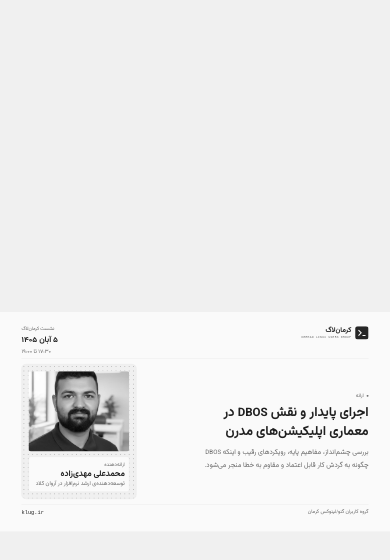
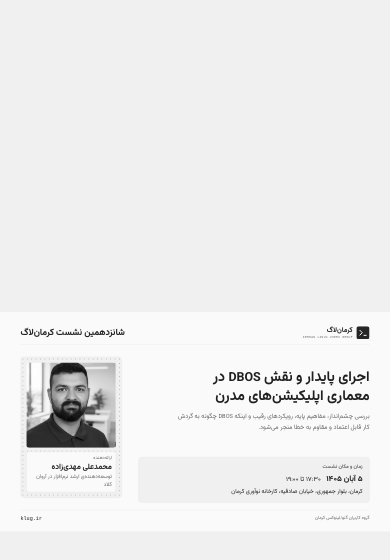
Before and after one commit to AmirMehrabi/KLUG, a Laravel app: page /posters/poster.html in a window 390 px wide. Shown: the top 560 px of the page. Run offline with Laravel 12, Linux system fonts and the light colour scheme.

Commit message:
Redesign event posters and add mobile and slider formats

```diff
--- a/public/posters/event.js
+++ b/public/posters/event.js
@@ -1,7 +1,9 @@
 // Update this file to use all six layouts for another event.
 window.posterEvent = {
+    meeting: 'شانزدهمین نشست کرمان‌لاگ',
     date: '۵ آبان ۱۴۰۵',
     time: '۱۷:۳۰ تا ۱۹:۰۰',
+    address: 'کرمان، بلوار جمهوری، خیابان صادقیه، کارخانه نوآوری کرمان',
     title: 'اجرای پایدار و نقش DBOS در معماری اپلیکیشن‌های مدرن',
     description: 'بررسی چشم‌انداز، مفاهیم پایه، رویکردهای رقیب و اینکه DBOS چگونه به گردش کار قابل اعتماد و مقاوم به خطا منجر می‌شود.',
     speaker: 'محمدعلی مهدی‌زاده',
--- a/public/posters/poster.css
+++ b/public/posters/poster.css
@@ -8,7 +8,6 @@
     --paper: #fafafa;
     --ink: #202020;
     --muted: #686868;
-    --leaf: #262626;
     --line: #dedede;
     --wash: #f0f0f0;
     --mono: ui-monospace, 'Liberation Mono', monospace;
@@ -16,203 +15,258 @@
 }
 * { box-sizing: border-box; }
 body { margin: 0; background: var(--wash); }
-h1, p, figure { margin: 0; }
+h1, h2, p, figure { margin: 0; }
+[hidden] { display: none !important; }
 .poster {
     position: absolute;
     display: grid;
     width: 1600px;
     height: 900px;
-    padding: 58px 88px 48px;
+    padding: 58px 84px 42px;
+    gap: 30px 68px;
     overflow: hidden;
     color: var(--ink);
     background: var(--paper);
     transform-origin: top left;
-    grid-template-rows: 134px 1fr 63px;
+    grid-template-columns: minmax(0, 1fr) 416px;
+    grid-template-rows: 76px minmax(0, 1fr) auto 46px;
+    grid-template-areas: 'head head' 'talk speaker' 'schedule speaker' 'foot foot';
 }
 .story {
     width: 1080px;
     height: 1920px;
-    padding: 250px 76px 310px;
-    grid-template-rows: 155px 1fr auto 84px;
+    padding: 246px 76px 292px;
+    gap: 28px;
+    grid-template-columns: minmax(0, 1fr);
+    grid-template-rows: 98px minmax(0, 1fr) auto auto 65px;
+    grid-template-areas: 'head' 'talk' 'schedule' 'speaker' 'foot';
 }
-.masthead, .footer {
-    display: flex;
-    align-items: center;
-    justify-content: space-between;
+.masthead { grid-area: head; display: flex; align-items: flex-start; justify-content: space-between; gap: 28px; border-bottom: 1px solid var(--line); }
+.brand { display: flex; align-items: center; gap: 15px; }
+.brand img { display: block; width: 54px; height: 54px; }
+.brand strong, .brand span { display: block; }
+.brand strong { font-size: 27px; line-height: 1.25; }
+.mono { font-family: var(--mono); }
+.brand .mono { color: var(--muted); font-size: 12px; letter-spacing: .11em; margin-top: 5px; }
+.program { grid-area: talk; align-self: center; min-width: 0; }
+.meeting { padding-top: 4px; font-size: 35px; line-height: 1.45; font-weight: 700; }
+h1 { max-width: 920px; font-size: 55px; line-height: 1.38; text-wrap: balance; }
+.description { max-width: 810px; margin-top: 19px; color: var(--muted); font-size: 25px; line-height: 1.8; text-wrap: pretty; }
+.schedule {
+    grid-area: schedule;
+    display: grid;
+    align-content: start;
+    gap: 10px;
+    padding: 23px 27px;
+    border: 1px solid var(--line);
+    border-radius: 13px;
+    background: var(--wash);
 }
-.masthead { align-items: flex-start; border-bottom: 1px solid var(--line); }
-.brand { display: flex; align-items: center; gap: 16px; }
-.brand img { display: block; width: 55px; height: 55px; }
-.brand strong, .brand span, .event-date span, .event-date strong { display: block; }
-.brand strong { font-size: 27px; line-height: 1.35; }
-.mono { font-family: var(--mono); }
-.brand .mono { color: var(--muted); font-size: 12px; letter-spacing: .11em; margin-top: 3px; }
-.event-date { display: grid; gap: 12px; text-align: left; line-height: 1.35; }
-.event-date span { font-size: 19px; color: var(--muted); }
-.event-date strong { font-size: 31px; }
-.event-date .event-time { font-size: 22px; }
-.event-date .event-time[hidden] { display: none; }
-.eyebrow, .speaker-label { display: block; color: var(--muted); font-size: 20px; }
-.eyebrow { display: flex; align-items: center; gap: 12px; }
-.eyebrow::before { content: ''; width: 8px; height: 8px; border-radius: 50%; background: currentColor; }
-h1 { max-width: 820px; margin-top: 18px; font-size: 51px; line-height: 1.5; text-wrap: balance; }
-.description { max-width: 730px; margin-top: 20px; color: var(--muted); font-size: 27px; line-height: 1.9; text-wrap: pretty; }
+.schedule h2 { font-size: 20px; color: var(--muted); }
+.schedule-when { display: flex; align-items: baseline; flex-wrap: wrap; gap: 7px 22px; }
+.date { font-size: 31px; }
+.time { font-size: 26px; }
+.address { font-size: 23px; line-height: 1.65; }
+.calendar-date, .window-bar { display: none; }
+.speaker { grid-area: speaker; min-width: 0; }
 .portrait { overflow: hidden; background: var(--wash); }
 .portrait img { display: block; width: 100%; height: 100%; object-fit: cover; filter: grayscale(1); }
-.speaker strong { display: block; font-size: 32px; line-height: 1.45; }
-.speaker p { color: var(--muted); font-size: 22px; line-height: 1.6; }
-.footer { border-top: 1px solid var(--line); color: var(--muted); font-size: 20px; }
-.footer .mono { color: var(--ink); font-size: 22px; }
-.date-panel, .window-bar { display: none; }
-
+.speaker-label { display: block; color: var(--muted); font-size: 18px; }
+.speaker strong { display: block; font-size: 30px; line-height: 1.45; }
+.speaker p { color: var(--muted); font-size: 21px; line-height: 1.6; }
+.footer {
+    grid-area: foot;
+    display: flex;
+    align-items: end;
+    justify-content: space-between;
+    border-top: 1px solid var(--line);
+    color: var(--muted);
+    font-size: 18px;
+}
+.footer .mono { color: var(--ink); font-size: 21px; }
 .story .brand img { width: 64px; height: 64px; }
 .story .brand strong { font-size: 33px; }
 .story .brand .mono { font-size: 14px; }
-.story .event-date { gap: 14px; }
-.story .event-date span { font-size: 24px; }
-.story .event-date strong { font-size: 35px; }
-.story .event-date .event-time { font-size: 27px; }
-.story h1 { max-width: 880px; font-size: 60px; }
-.story .description { max-width: 846px; font-size: 34px; }
-.story .eyebrow, .story .speaker-label { font-size: 26px; }
-.story .speaker strong { font-size: 40px; }
-.story .speaker p { font-size: 30px; }
-.story .footer { font-size: 25px; }
+.story .meeting { font-size: 38px; }
+.story h1 { font-size: 64px; }
+.story .description { font-size: 33px; }
+.story .schedule { padding: 28px 32px; gap: 14px; }
+.story .schedule h2 { font-size: 25px; }
+.story .date { font-size: 38px; }
+.story .time { font-size: 34px; }
+.story .address { font-size: 30px; }
+.story .speaker-label { font-size: 24px; }
+.story .speaker strong { font-size: 38px; }
+.story .speaker p { font-size: 28px; }
+.story .footer { font-size: 24px; }
 .story .footer .mono { font-size: 27px; }
 
 /* Paper */
-.paper {
-    grid-template-columns: minmax(0, 1fr) 472px;
-    column-gap: 74px;
-    grid-template-areas: 'head head' 'talk speaker' 'foot foot';
-}
-.paper .masthead, .terminal .masthead, .calendar .masthead { grid-area: head; }
-.paper .program, .terminal .program, .calendar .program { grid-area: talk; align-self: center; }
-.paper .speaker, .terminal .speaker, .calendar .speaker { grid-area: speaker; }
-.paper .footer, .terminal .footer, .calendar .footer { grid-area: foot; }
 .paper .speaker {
     align-self: center;
     display: grid;
-    justify-items: start;
-    gap: 21px;
-    padding: 28px;
+    gap: 16px;
+    padding: 23px;
     border: 1px solid var(--line);
-    border-radius: 18px;
+    border-radius: 17px;
     background: radial-gradient(circle, #b5b5b5 1px, transparent 1.2px) 0 0 / 18px 18px var(--wash);
 }
-.paper .portrait { width: 100%; height: 329px; border-radius: 10px; }
-.paper .portrait img { object-position: center 39%; }
-.paper figcaption { width: 100%; padding: 15px 18px; border: 1px solid var(--line); border-radius: 10px; background: var(--paper); }
-.paper.story {
-    grid-template-columns: 1fr;
-    grid-template-areas: 'head' 'talk' 'speaker' 'foot';
-}
-.paper.story .speaker {
-    display: flex;
-    align-items: center;
-    gap: 28px;
-    padding: 24px;
-    margin-bottom: 42px;
-}
-.paper.story .portrait { flex: none; width: 244px; height: 244px; }
-.paper.story figcaption { padding: 22px 25px; }
+.paper .portrait { height: 350px; border-radius: 10px; }
+.paper figcaption { padding: 13px 16px; border: 1px solid var(--line); border-radius: 9px; background: var(--paper); }
+.paper.story .speaker { display: flex; align-items: center; gap: 23px; }
+.paper.story .portrait { flex: none; width: 184px; height: 184px; }
+.paper.story figcaption { flex: 1; padding: 18px 24px; }
 
 /* Terminal */
 .terminal {
     --ink: #fafafa;
-    --muted: #c1c1c1;
-    --line: #515151;
+    --muted: #c9c9c9;
+    --line: #505050;
     --paper: #202020;
-    --wash: #2a2a2a;
-    grid-template-columns: 1fr auto;
-    grid-template-rows: 134px 1fr 104px;
-    grid-template-areas: 'head head' 'talk talk' 'speaker foot';
+    --wash: #292929;
+    gap: 27px 34px;
+    grid-template-columns: minmax(0, 1fr) 460px;
+    grid-template-rows: 76px minmax(0, 1fr) auto 46px;
+    grid-template-areas: 'head head' 'talk schedule' 'talk speaker' 'foot foot';
 }
-.terminal .brand img { outline: 1px solid var(--line); border-radius: 12px; }
-.terminal .program { overflow: hidden; border: 1px solid var(--line); border-radius: 18px; background: var(--wash); }
-.window-bar {
+.terminal .brand img { outline: 1px solid var(--line); border-radius: 11px; }
+.terminal .program { overflow: hidden; border: 1px solid var(--line); border-radius: 16px; background: var(--wash); }
+.terminal .window-bar {
+    display: flex;
     align-items: center;
     justify-content: space-between;
-    padding: 0 26px;
-    height: 53px;
+    height: 50px;
+    padding: 0 25px;
     border-bottom: 1px solid var(--line);
     background: var(--paper);
     color: var(--muted);
-    font-size: 17px;
+    font-size: 16px;
 }
-.terminal .window-bar { display: flex; }
-.window-dots { display: flex; gap: 8px; }
+.window-dots { display: flex; gap: 7px; }
 .window-dots i { width: 9px; height: 9px; border: 1px solid #a0a0a0; border-radius: 50%; }
 .window-dots i:last-child { background: #a0a0a0; }
-.terminal .talk { padding: 46px 54px 50px; }
-.terminal h1 { max-width: 960px; font-size: 56px; }
-.terminal .description { max-width: 970px; }
-.terminal .speaker { display: flex; align-items: center; gap: 20px; border-top: 1px solid var(--line); }
-.terminal .portrait { width: 80px; height: 80px; flex: none; border-radius: 50%; }
-.terminal .speaker-label { font-size: 17px; }
-.terminal .speaker strong { font-size: 26px; }
-.terminal .speaker p { font-size: 20px; }
-.terminal .footer { gap: 36px; }
+.terminal .talk { padding: 38px; }
+.terminal h1 { font-size: 54px; }
+.terminal .schedule { align-self: end; }
+.terminal .schedule-when { flex-direction: column; }
+.terminal .address { border-top: 1px solid var(--line); padding-top: 12px; }
+.terminal .speaker, .calendar .speaker { display: flex; align-items: center; gap: 18px; }
+.terminal .portrait { flex: none; width: 100px; height: 100px; border-radius: 50%; }
 .terminal.story {
-    grid-template-columns: 1fr;
-    grid-template-rows: 155px 1fr auto 84px;
-    grid-template-areas: 'head' 'talk' 'speaker' 'foot';
+    grid-template-columns: minmax(0, 1fr);
+    grid-template-rows: 98px minmax(0, 1fr) auto auto 65px;
+    grid-template-areas: 'head' 'talk' 'schedule' 'speaker' 'foot';
 }
-.terminal.story .window-bar { height: 62px; font-size: 22px; }
-.terminal.story .talk { padding: 44px; }
-.terminal.story h1 { font-size: 54px; }
-.terminal.story .speaker { margin-bottom: 30px; border-top: 0; gap: 24px; }
-.terminal.story .portrait { width: 122px; height: 122px; }
+.terminal.story .talk { padding: 34px; }
+.terminal.story h1 { font-size: 58px; }
+.terminal.story .schedule-when { flex-direction: row; }
+.terminal.story .portrait { width: 126px; height: 126px; }
 
 /* Calendar */
 .calendar {
-    grid-template-columns: 405px minmax(0, 1fr);
-    grid-template-rows: 134px 1fr 144px 63px;
-    column-gap: 76px;
-    grid-template-areas: 'head head' 'calendar talk' 'speaker speaker' 'foot foot';
+    grid-template-columns: 425px minmax(0, 1fr);
+    grid-template-areas: 'head head' 'schedule talk' 'schedule speaker' 'foot foot';
+    gap: 30px 65px;
 }
-.calendar .event-date strong { font-weight: 400; }
-.calendar .date-panel {
-    grid-area: calendar;
-    display: flex;
-    align-self: center;
-    flex-direction: column;
-    justify-content: center;
-    align-items: center;
-    min-height: 394px;
-    border: 1px solid var(--line);
-    border-radius: 16px;
-    background: var(--wash);
+.calendar .schedule { align-self: stretch; align-content: center; gap: 19px; padding: 28px 33px; }
+.calendar .schedule .date { position: absolute; width: 1px; height: 1px; overflow: hidden; clip-path: inset(50%); }
+.calendar .calendar-date { display: flex; gap: 21px; align-items: center; }
+.date-day { font-size: 135px; font-weight: 700; line-height: 1; }
+.calendar-date b, .calendar-date small { display: block; }
+.calendar-date b { font-size: 44px; line-height: 1.3; }
+.calendar-date small { font-size: 26px; color: var(--muted); }
+.calendar .schedule-when { flex-direction: column; gap: 13px; }
+.calendar .address { border-top: 1px solid var(--line); padding-top: 17px; }
+.calendar .portrait { flex: none; width: 100px; height: 100px; border-radius: 10px; }
+.calendar.story {
+    grid-template-columns: minmax(0, 1fr);
+    grid-template-rows: 98px minmax(0, 1fr) auto auto 65px;
+    grid-template-areas: 'head' 'talk' 'schedule' 'speaker' 'foot';
+    gap: 24px;
 }
-.date-panel > div { display: flex; align-items: baseline; gap: 16px; }
-.date-day { font-weight: 700; font-size: 235px; line-height: 1; }
-.date-month { font-weight: 700; font-size: 43px; }
-.date-year { color: var(--muted); font-size: 28px; }
-.calendar .speaker {
-    display: flex;
-    align-items: center;
-    align-self: center;
-    gap: 23px;
-    border-top: 1px solid var(--line);
-    padding-top: 15px;
+.calendar.story .schedule { gap: 11px; }
+.calendar.story .schedule-when { flex-direction: row; align-items: center; gap: 34px; }
+.calendar.story .date-day { font-size: 106px; }
+.calendar.story .calendar-date b { font-size: 38px; }
+.calendar.story .address { padding-top: 12px; }
+.calendar.story h1 { font-size: 57px; }
+.calendar.story .portrait { width: 126px; height: 126px; }
+
+/* Mobile */
+.poster.mobile {
+    width: 480px;
+    height: 380px;
+    padding: 14px 18px 12px;
+    gap: 9px 12px;
+    grid-template-columns: minmax(0, 1fr) 155px;
+    grid-template-rows: 38px minmax(0, 1fr) auto 20px;
+    grid-template-areas: 'head head' 'talk talk' 'schedule speaker' 'foot foot';
 }
-.calendar .portrait { width: 92px; height: 92px; border-radius: 12px; }
-.calendar.story {
-    grid-template-columns: 1fr;
-    grid-template-rows: 155px auto 1fr auto 84px;
-    grid-template-areas: 'head' 'calendar' 'talk' 'speaker' 'foot';
+.mobile .masthead { align-items: flex-start; gap: 8px; }
+.mobile .brand { gap: 6px; }
+.mobile .brand img { width: 27px; height: 27px; }
+.mobile .brand strong { font-size: 15px; }
+.mobile .brand .mono { display: none; }
+.mobile .meeting { font-size: 17px; padding-top: 1px; }
+.mobile h1 { font-size: 26px; line-height: 1.37; }
+.mobile .description { font-size: 13px; line-height: 1.55; margin-top: 7px; }
+.mobile .schedule { padding: 9px 11px; border-radius: 8px; gap: 3px; }
+.mobile .schedule h2 { font-size: 12px; }
+.mobile .schedule-when { align-items: baseline; flex-direction: row; gap: 2px 10px; }
+.mobile .date { font-size: 16px; }
+.mobile .time { font-size: 14px; }
+.mobile .address { font-size: 12px; line-height: 1.4; padding-top: 3px; }
+.mobile .speaker { display: flex; flex-direction: column; align-items: center; align-self: center; gap: 4px; text-align: center; }
+.mobile .portrait { width: 48px; height: 48px; border-radius: 6px; }
+.mobile .speaker-label { font-size: 10px; }
+.mobile .speaker strong { font-size: 14px; }
+.mobile .speaker p { font-size: 10px; line-height: 1.35; }
+.mobile .footer, .mobile .footer .mono { font-size: 11px; }
+.paper.mobile .speaker { padding: 7px; gap: 5px; }
+.paper.mobile figcaption { width: 100%; padding: 4px; border-radius: 5px; }
+.terminal.mobile .window-bar { height: 22px; padding: 0 10px; font-size: 9px; }
+.terminal.mobile .window-dots { gap: 4px; }
+.terminal.mobile .window-dots i { width: 5px; height: 5px; }
+.terminal.mobile .talk { padding: 10px 12px; }
+.terminal.mobile .portrait { border-radius: 50%; }
+.calendar.mobile .schedule { align-self: center; }
+.mobile .calendar-date { gap: 6px; }
+.mobile .date-day { font-size: 38px; }
+.mobile .calendar-date b { font-size: 14px; }
+.mobile .calendar-date small { font-size: 11px; }
+
+/* Slider */
+.poster.slider {
+    width: 1535px;
+    height: 530px;
+    padding: 29px 54px 23px;
+    gap: 16px 34px;
+    grid-template-columns: minmax(0, 1fr) 380px;
+    grid-template-rows: 55px minmax(0, 1fr) auto 26px;
 }
-.calendar.story .date-panel {
-    flex-direction: row;
-    min-height: 244px;
-    margin-top: 38px;
-    gap: 38px;
-}
-.calendar.story .date-panel > div { flex-direction: column; gap: 0; }
-.calendar.story .date-day { font-size: 163px; }
-.calendar.story .date-month { font-size: 53px; }
-.calendar.story .date-year { font-size: 34px; }
-.calendar.story h1 { font-size: 54px; }
-.calendar.story .description { font-size: 32px; }
-.calendar.story .speaker { margin-bottom: 26px; }
-.calendar.story .portrait { width: 126px; height: 126px; flex: none; }
+.slider .brand img { width: 39px; height: 39px; }
+.slider .brand strong { font-size: 21px; }
+.slider .brand .mono { font-size: 10px; }
+.slider .meeting { font-size: 27px; }
+.slider h1 { font-size: 43px; line-height: 1.3; }
+.slider .description { font-size: 21px; line-height: 1.6; margin-top: 10px; }
+.slider .schedule { padding: 13px 19px; gap: 4px; }
+.slider .schedule h2 { font-size: 16px; }
+.slider .date { font-size: 26px; }
+.slider .time { font-size: 22px; }
+.slider .address { font-size: 19px; line-height: 1.45; }
+.slider .speaker-label { font-size: 15px; }
+.slider .speaker strong { font-size: 24px; }
+.slider .speaker p { font-size: 17px; }
+.slider .footer, .slider .footer .mono { font-size: 15px; }
+.paper.slider .speaker { padding: 13px; gap: 9px; }
+.paper.slider .portrait { height: 209px; }
+.paper.slider figcaption { padding: 8px 12px; }
+.terminal.slider .window-bar { height: 37px; font-size: 13px; }
+.terminal.slider .talk { padding: 23px 29px; }
+.terminal.slider .portrait, .calendar.slider .portrait { width: 73px; height: 73px; }
+.calendar.slider { grid-template-columns: 365px minmax(0, 1fr); }
+.calendar.slider .schedule { align-content: center; gap: 9px; padding: 19px 23px; }
+.slider .date-day { font-size: 93px; }
+.slider .calendar-date b { font-size: 32px; }
+.slider .calendar-date small { font-size: 21px; }
--- a/public/posters/poster.html
+++ b/public/posters/poster.html
@@ -4,9 +4,9 @@
     <meta charset="utf-8">
     <meta name="viewport" content="width=device-width, initial-scale=1">
     <title>پوستر نشست کرمان‌لاگ</title>
-    <link rel="stylesheet" href="poster.css?v=title-size">
-    <script src="event.js" defer></script>
-    <script src="poster.js" defer></script>
+    <link rel="stylesheet" href="poster.css?v=compact-formats">
+    <script src="event.js?v=compact-formats" defer></script>
+    <script src="poster.js?v=compact-formats" defer></script>
 </head>
 <body>
     <main class="poster">
@@ -15,7 +15,8 @@
                 <img src="../favicon.svg" alt="" width="48" height="48">
                 <div><strong>کرمان‌لاگ</strong><span class="mono" dir="ltr" lang="en">KERMAN LINUX USERS GROUP</span></div>
             </div>
-            <p class="event-date"><span>نشست کرمان‌لاگ</span><strong data-event="date"></strong><span class="event-time" data-event="time"></span></p>
+
+            <p class="meeting" data-event="meeting"></p>
         </header>
 
         <section class="program" aria-labelledby="talk-title">
@@ -23,16 +24,23 @@
                 <span class="mono">klug: ~/sessions</span><span class="window-dots"><i></i><i></i><i></i></span>
             </div>
             <div class="talk">
-                <p class="eyebrow">ارائه</p>
                 <h1 id="talk-title" data-event="title" data-bidi></h1>
                 <p class="description" data-event="description" data-bidi></p>
             </div>
         </section>
 
-        <div class="date-panel" aria-hidden="true">
-            <span class="date-day" data-event="day"></span>
-            <div><span class="date-month" data-event="month"></span><span class="date-year" data-event="year"></span></div>
-        </div>
+        <section class="schedule" aria-label="زمان و مکان نشست">
+            <h2>زمان و مکان نشست</h2>
+            <div class="schedule-when">
+                <strong class="date" data-event="date"></strong>
+                <div class="calendar-date" aria-hidden="true">
+                    <span class="date-day" data-event="day"></span>
+                    <span><b data-event="month"></b><small data-event="year"></small></span>
+                </div>
+                <span class="time" data-event="time"></span>
+            </div>
+            <p class="address" data-event="address"></p>
+        </section>
 
         <figure class="speaker">
             <div class="portrait"><img data-portrait alt=""></div>
--- a/public/posters/poster.js
+++ b/public/posters/poster.js
@@ -1,19 +1,25 @@
 const params = new URLSearchParams(location.search);
 const concepts = ['paper', 'terminal', 'calendar'];
 const concept = params.get('concept');
-const story = params.get('format') === 'story';
-const width = story ? 1080 : 1600;
-const height = story ? 1920 : 900;
+const formats = {
+    desktop: [1600, 900],
+    story: [1080, 1920],
+    mobile: [480, 380],
+    slider: [1535, 530],
+};
+const requestedFormat = params.get('format');
+const format = Object.hasOwn(formats, requestedFormat) ? requestedFormat : 'desktop';
+const [width, height] = formats[format];
 const poster = document.querySelector('.poster');
 const [day, month, year] = window.posterEvent.date.trim().split(/\s+/);
 const event = { ...window.posterEvent, day, month, year };
 
 poster.classList.add(concepts.includes(concept) ? concept : 'paper');
-poster.classList.toggle('story', story);
+poster.classList.add(format);
 
 for (const field of document.querySelectorAll('[data-event]')) {
     const value = event[field.dataset.event] ?? '';
-    if (field.dataset.event === 'time') field.hidden = !value;
+    if (!value) field.hidden = true;
     if (!field.hasAttribute('data-bidi')) {
         field.textContent = value;
         continue;
--- a/resources/content/sessions.json
+++ b/resources/content/sessions.json
@@ -6,9 +6,9 @@
     "end_time": "19:00",
     "timezone": "Asia/Tehran",
     "status": "announced",
-    "format": null,
+    "format": "in_person",
     "venue": null,
-    "address": null,
+    "address": "کرمان، بلوار جمهوری، خیابان صادقیه، کارخانه نوآوری کرمان",
     "map_url": null,
     "online_url": null,
     "registration_url": null,
```
Also changed, not shown: public/posters/index.html (+45 -14 lines), public/posters/calendar-desktop.png, public/posters/calendar-mobile.png (added), public/posters/calendar-slider.png (added), public/posters/calendar-story.png, public/posters/paper-desktop.png, public/posters/paper-mobile.png (added), public/posters/paper-slider.png (added), public/posters/paper-story.png, public/posters/terminal-desktop.png, public/posters/terminal-mobile.png (added), public/posters/terminal-slider.png (added), public/posters/terminal-story.png.
